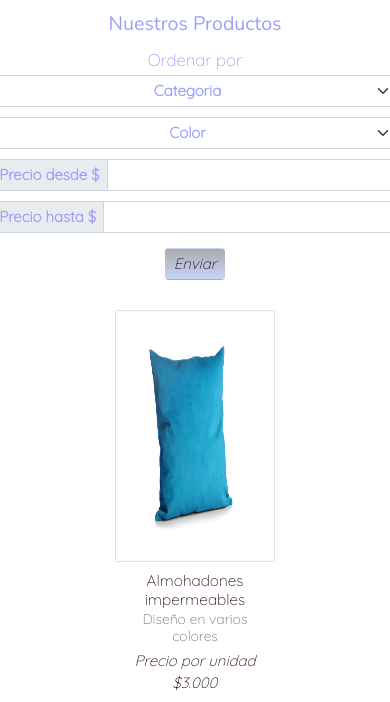
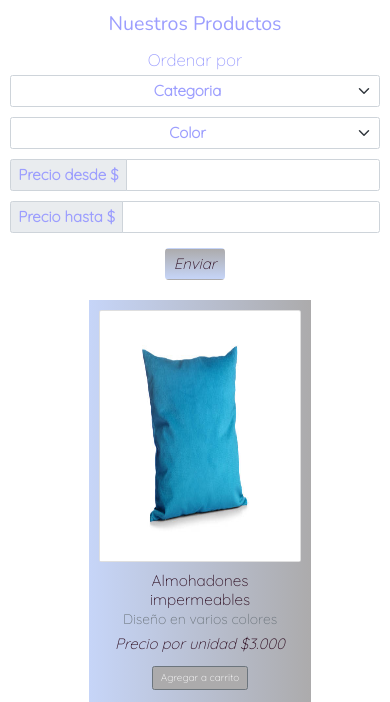
Before and after one commit to Sebasces/proyecto-coder-html-caadeco-repo, a website: page productos.html in a window 390 px wide. Shown: the part 131-833 px from the top of the page. Drawn offline with nearby package versions, Linux system fonts and the light colour scheme.

Commit message:
Proyecto Final para entregar

```diff
--- a/scss/partials/_mediaq.scss
+++ b/scss/partials/_mediaq.scss
@@ -30,8 +30,6 @@
     width: 100%;
     height: auto;
 }
-
-
 
 }
 @media only screen and (max-width:992px){
@@ -75,21 +73,20 @@
     }
     #destacados, #recien_Llegados{
         @include flex (column,center,center,nowrap);
+        margin: 0em $spacing_sm;
         .text_title1{
             line-height: $spacing_md;
-
         }
     }
 
     .textp_md{
         color:$darkcolor;
     }
-.background__card{
-    background: none;
-}
 
 .card_Article{
+    width: 40%;
     color:$darkcolor;
+    margin-left: $spacing_sm;
 }
 
 }
@@ -105,21 +102,24 @@
         height: auto;
         padding-top: $spacing_sm;;
         display: grid;
-        grid-template-columns: repeat(5,20vw);
+        grid-template-columns: repeat(1,auto);
         grid-template-rows: repeat(6, auto);
         grid-column-gap: $spacing_sm;;
         grid-row-gap: $spacing_sm;
         justify-items: center;
         align-items: center;
         grid-template-areas:
-        "filtro filtro filtro filtro filtro"
-        "producto producto producto producto producto"
-        "producto producto producto producto producto"
-        "producto producto producto producto producto"
-        "producto producto producto producto producto"
-        "pago pago pago pago pago";
+        "filtro"
+        "producto"
+        "pago";
 
     }
+
+    #productos{
+        @include flex (column, center, center,wrap);
+        margin: $spacing_sm;
+
+        }
 
 
 .section_quienesomos{
@@ -142,6 +142,9 @@
     width:100%;
     height: auto;
 }
+.card_Article{
+    width: 60%;
+}
 }
 @media (max-width:550px) {
 
@@ -155,11 +158,7 @@
         text-align: center;
     }
 
-#productos{
-    @include flex (column, center, center,wrap);
-    margin: $spacing_sm;
 
-    }
 
 #footer_email {
     width: 100%;
--- a/scss/partials/_misc.scss
+++ b/scss/partials/_misc.scss
@@ -16,7 +16,7 @@
         background-color: $complementarycolor;
 }
 .background_grad{
-    background: linear-gradient(to bottom,$complementarycolor,$secondarycolor)
+    background: linear-gradient(to bottom,$complementarycolor,$secondarycolor);
 }
 
 .background__Nav{
--- a/scss/partials/_var.scss
+++ b/scss/partials/_var.scss
@@ -6,6 +6,7 @@ $primarycolor: #f9f4f4;
 $secondarycolor: #c6d5f8;
 $alternativecolor: #9C9EFE;
 $complementarycolor:#acabac;
+$bodycolor:#C3F8FF;
 $darkcolor: #301024;
 $whitecolor: whitesmoke;
 $footercolor: #3F72AF;
```
Also changed, not shown: README.md, css/main.css, error-404.webp (renamed from img/error-404.webp), 1 other file.
